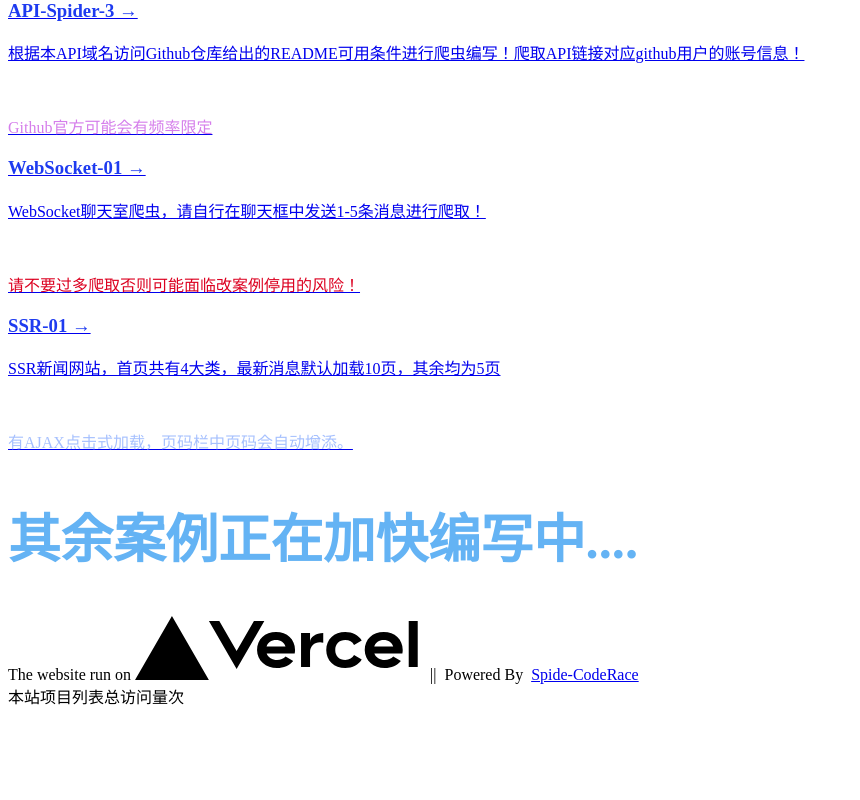
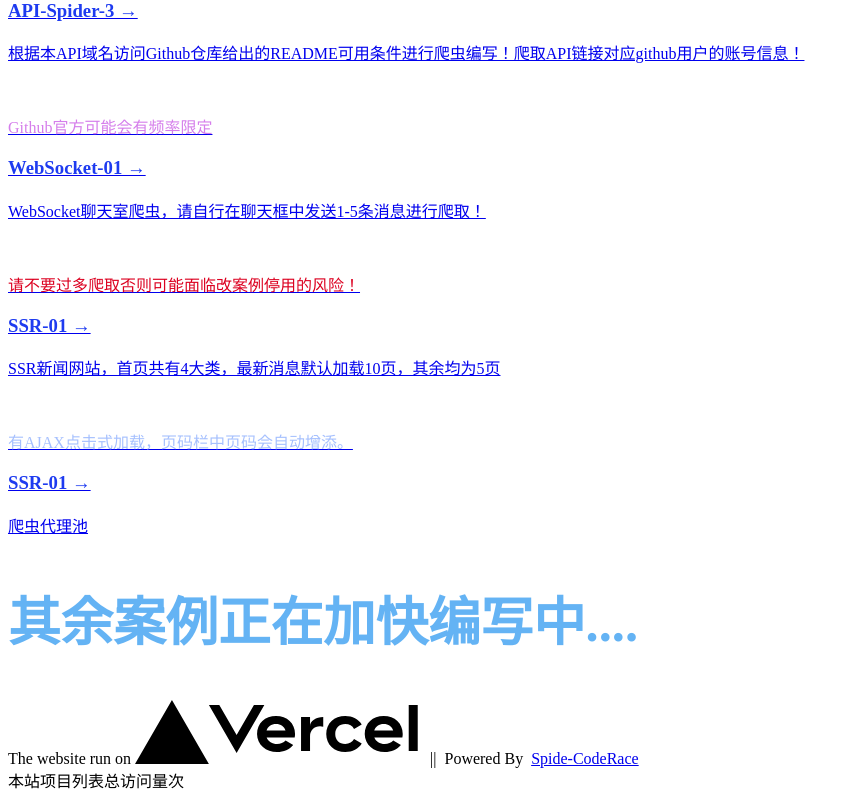
Before and after one commit to rmdocs/ezcrawler, a Next.js app: page / in a window 1280 px wide. Shown: the part 711-1511 px from the top of the page, without its empty margins (0-860 px from the left). Before the commit the page ends 1427 px from the top, so only its background shows below. Built offline with nearby package versions, Linux system fonts and the light colour scheme; no server answers; what @badrap/bar-of-progress would draw is missing.

Commit message:
Update index.tsx

```diff
--- a/src/pages/index.tsx
+++ b/src/pages/index.tsx
@@ -119,6 +119,19 @@
                有AJAX点击式加载，页码栏中页码会自动增添。
               </p>
             </A>
+            <A
+              href="https://proxypool.scrape.center/random"
+              className="m-4 p-6 text-left border border-[#eaeaea] rounded-[10px] hover:text-[#0070f3] hover:border-[#0070f3] focus:text-[#0070f3] focus:border-[#0070f3] active:text-[#0070f3] active:border-[#0070f3]"
+              style={{
+                transition,
+                flexBasis: '45%',
+              }}
+            >
+              <h3 className="mb-4 text-2xl" style={{color:"rgb(30,59,240)"}}>SSR-01 &rarr;</h3>
+              <p className="text-xl leading-[1.875rem]">
+                 爬虫代理池
+              </p>
+              </A>
     <div className='flex flex-col sm:flex-row flex-wrap items-center justify-center max-w-[800px] mt-12' style={{fontSize:'35px',color:"#64b3f4"}}>
             <h2>其余案例正在加快编写中....</h2>
 
```
